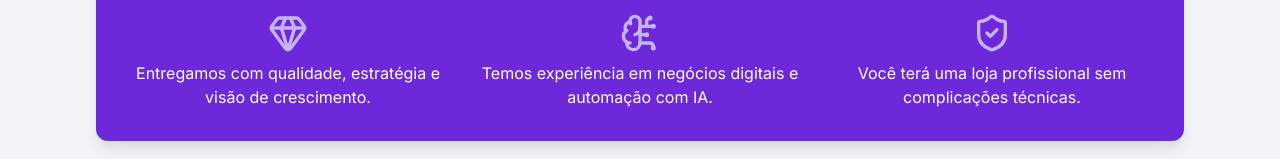
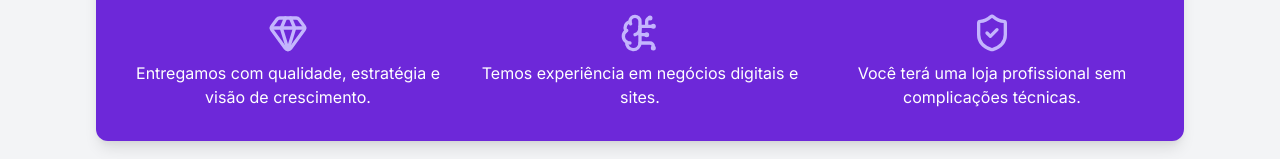
Before and after one commit to MageTechnology/proposta-comercial-kenia, a plain HTML site: page index.html in a window 1280 px wide. Shown: the part 2329-2488 px from the top of the page. Drawn offline with nearby package versions, Linux system fonts and the light colour scheme.

Commit message:
Update index.html

```diff
--- a/index.html
+++ b/index.html
@@ -216,7 +216,7 @@
                     </div>
                      <div class="flex flex-col items-center">
                         <i data-lucide="brain-circuit" class="w-10 h-10 mb-2 text-violet-300"></i>
-                        <p>Temos experiência em negócios digitais e automação com IA.</p>
+                        <p>Temos experiência em negócios digitais e sites.</p>
                     </div>
                      <div class="flex flex-col items-center">
                         <i data-lucide="shield-check" class="w-10 h-10 mb-2 text-violet-300"></i>
```
